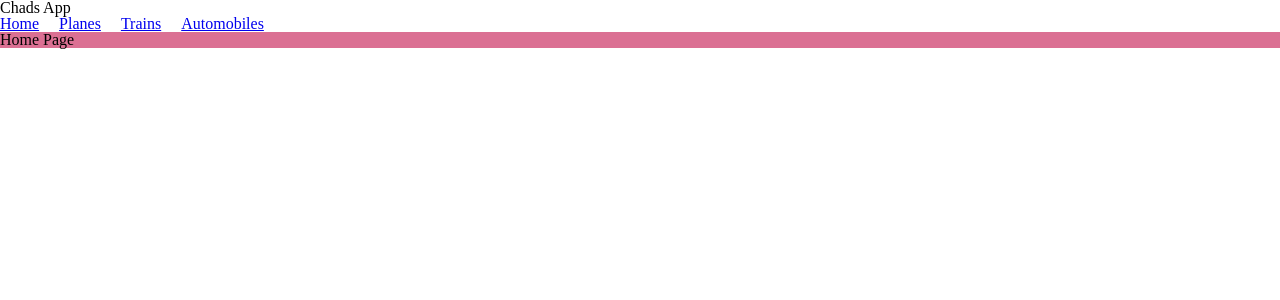
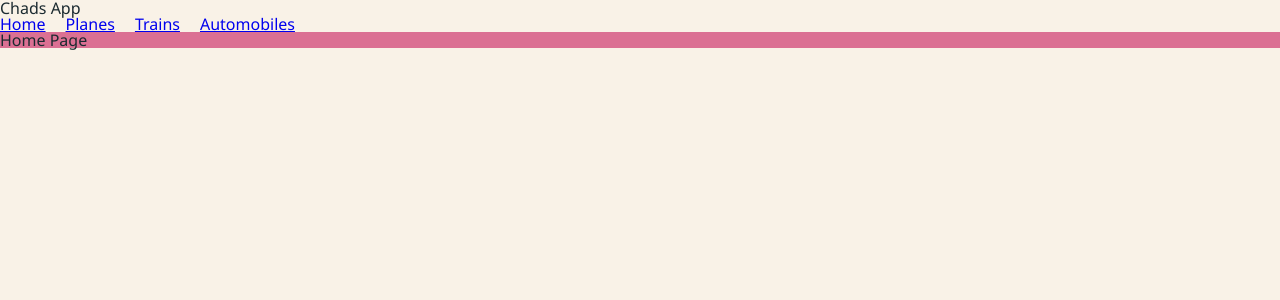
Before and after one commit to Chad-Stabler/adv-react-webpack, a React app: page / in a window 1280 px wide. Shown: the top 300 px of the page. Built offline with nearby package versions, Linux system fonts and the light colour scheme.

Commit message:
global styling added from webpack demo

```diff
--- a/src/global.css
+++ b/src/global.css
@@ -0,0 +1,47 @@
+* {
+    box-sizing: border-box;
+  }
+
+  :root {
+    --primary-font: 'Poppins', 'Segoe UI', Candara,
+      'Bitstream Vera Sans', 'DejaVu Sans', 'Bitstream Vera Sans',
+      'Trebuchet MS', Verdana, 'Verdana Ref', sans-serif;
+    --label-font: 'Bebas Neue', Impact, Haettenschweiler,
+      'Franklin Gothic Bold', Charcoal, 'Helvetica Inserat',
+      'Bitstream Vera Sans Bold', 'Arial Black', sans-serif;
+
+    --header-color: #00a8c6;
+    --button-color: #89dfe7;
+    --subheader-color: #40c0cb;
+    --offset-color: #d3dcbd;
+    --color-4: #b9d660;
+    --tag-color: #e4fdff;
+    --light-accent-color: #e5f1bf;
+    --background-color: #f9f2e7;
+    --black-color: rgb(27, 42, 48);
+    --caption-color: rgb(65, 99, 112);
+    --white-color: white;
+
+    --padding: 20px;
+    --padding-half: calc(var(--padding) / 2);
+    @media (min-width: 700px) {
+      --padding: 40px;
+    }
+
+    --header-height: 35px;
+    @media (min-width: 700px) {
+      --header-height: 50px;
+    }
+  }
+
+  body {
+    font-family: var(--primary-font);
+    background: var(--background-color);
+    color: var(--black-color);
+  }
+
+  :global(.label-text) {
+    font-family: var(--label-font);
+    text-transform: uppercase;
+    letter-spacing: 0.04em;
+  }
```
